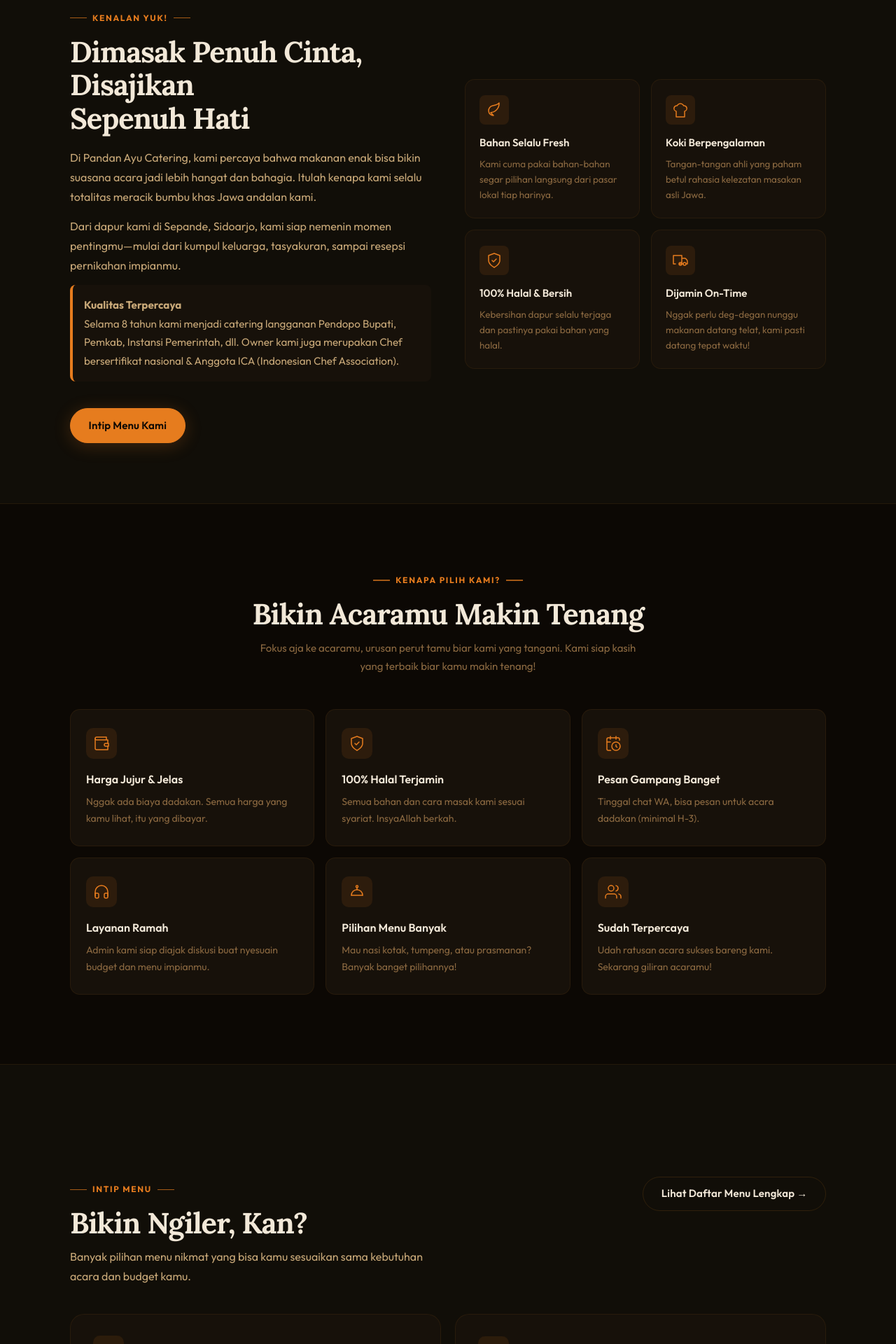
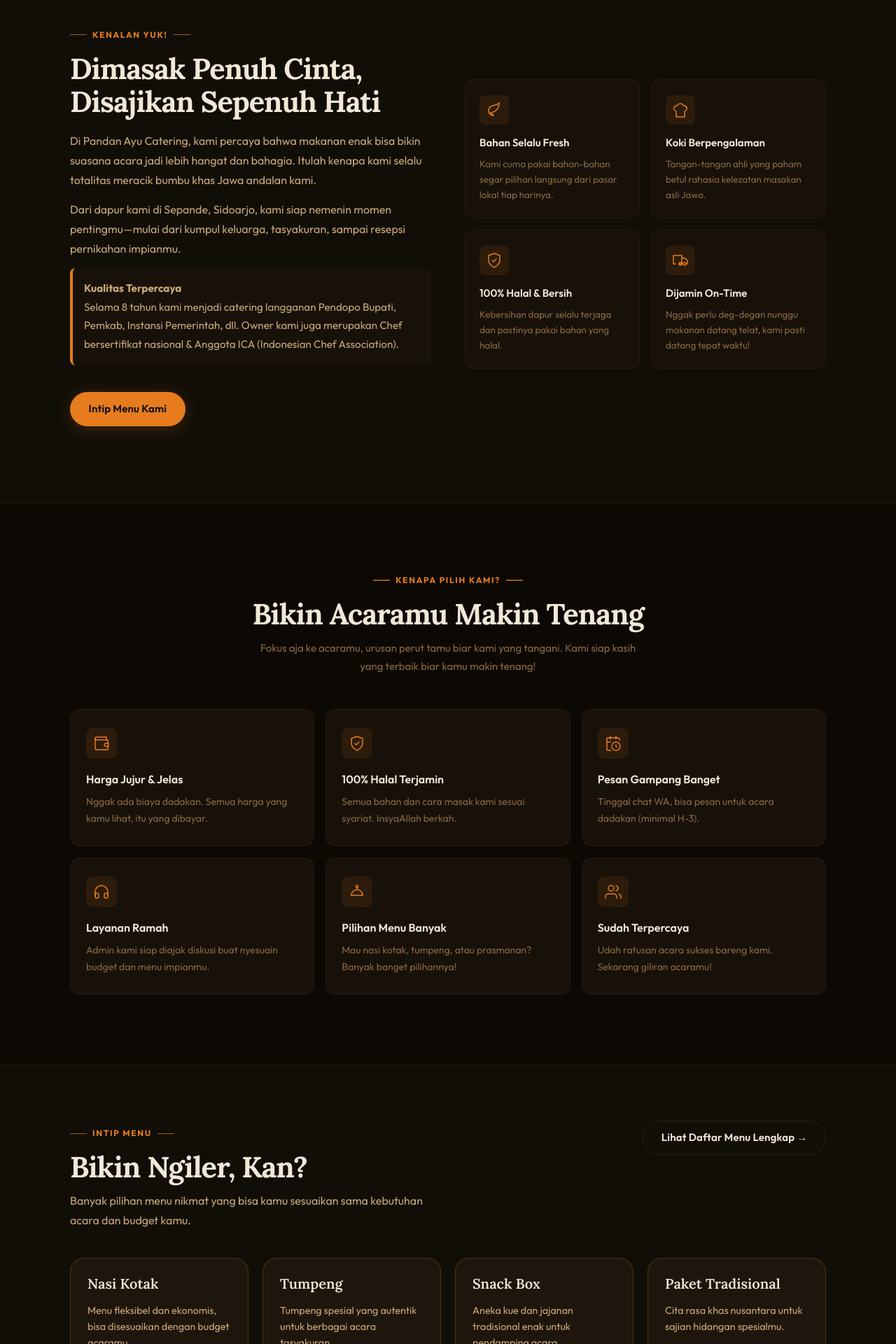
Before and after one commit to F1H444/pandan-ayu-catering-, a Next.js app: page / in a window 1280 px wide. Shown: the part 880-2800 px from the top of the page at 70% size. Built offline with nearby package versions, Linux system fonts and the light colour scheme.

Commit message:
fix foto dan fix animation

```diff
--- a/app/globals.css
+++ b/app/globals.css
@@ -191,20 +191,20 @@ p  { color: var(--c-text-2); line-height: 1.75; }
 }
 
 .reveal {
-  opacity: 0;
-  transform: translateY(22px);
-  transition: opacity .55s var(--ease), transform .55s var(--ease);
+  opacity: 1;
+  transform: translateY(0);
 }
 .reveal.visible { opacity: 1; transform: translateY(0); }
-.reveal-scale { opacity:0; transform:scale(.93); transition: opacity .5s var(--ease), transform .5s var(--ease); }
-.reveal-scale.visible { opacity:1; transform:scale(1); }
+.reveal-scale { opacity: 1; transform: scale(1); }
+.reveal-scale.visible { opacity: 1; transform: scale(1); }
 
-.d1 { transition-delay:  80ms; }
-.d2 { transition-delay: 160ms; }
-.d3 { transition-delay: 240ms; }
-.d4 { transition-delay: 320ms; }
-.d5 { transition-delay: 400ms; }
-.d6 { transition-delay: 480ms; }
+/* Transisi delay dinonaktifkan karena animasi scroll dimatikan */
+.d1 { }
+.d2 { }
+.d3 { }
+.d4 { }
+.d5 { }
+.d6 { }
 
 /* ─── Scrollbar ─── */
 ::-webkit-scrollbar { width: 5px; }
--- a/app/page.tsx
+++ b/app/page.tsx
@@ -290,8 +290,8 @@ function About() {
           {/* Text */}
           <div className="about__text">
             <span className="sec-label reveal">Kenalan Yuk!</span>
-            <h2 id="about-h2" className="reveal d1">
-              Dimasak Penuh Cinta,<br/>Disajikan<br/>Sepenuh Hati
+            <h2 className="about__title reveal d2">
+              Dimasak Penuh Cinta,<br/>Disajikan Sepenuh Hati
             </h2>
             <p className="reveal d2">
               Di Pandan Ayu Catering, kami percaya bahwa makanan enak bisa bikin suasana acara jadi lebih hangat dan bahagia. Itulah kenapa kami selalu totalitas meracik bumbu khas Jawa andalan kami.
@@ -537,16 +537,16 @@ function MenuPreview() {
   const ref = useReveal();
 
   const cats = [
-    {
-      emoji: <svg width="24" height="24" viewBox="0 0 24 24" fill="none" stroke="currentColor" strokeWidth="1.5"><path d="M22 13a10 10 0 0 1-20 0" strokeLinecap="round" strokeLinejoin="round"/><path d="M2 13h20" strokeLinecap="round" strokeLinejoin="round"/><path d="M8 8v-3" strokeLinecap="round" strokeLinejoin="round"/><path d="M12 9V4" strokeLinecap="round" strokeLinejoin="round"/><path d="M16 8v-3" strokeLinecap="round" strokeLinejoin="round"/></svg>,
-      t: 'Olahan Nasi Spesial',
-      d: 'Mulai dari Nasi Uduk gurih sampai Nasi Liwet sedap, semua ada!', n: 10
-    },
-    {
-      emoji: <svg width="24" height="24" viewBox="0 0 24 24" fill="none" stroke="currentColor" strokeWidth="1.5"><path d="M8.5 14.5A2.5 2.5 0 0 0 11 12c0-1.38-.5-2-1-3-1.072-2.143-.224-4.054 2-6 .5 2.5 2 4.9 4 6.5 2 1.6 3 3.5 3 5.5a7 7 0 1 1-14 0c0-1.153.433-2.294 1-3a2.5 2.5 0 0 0 2.5 2.5z" strokeLinecap="round" strokeLinejoin="round"/></svg>,
-      t: 'Sambal Khas Jatim',
-      d: 'Pilihan sambal mantap yang pedasnya bikin nagih banget!', n: 10
-    },
+    { id: 'nasi-kotak', t: 'Nasi Kotak', d: 'Menu fleksibel dan ekonomis, bisa disesuaikan dengan budget acaramu.' },
+    { id: 'tumpeng', t: 'Tumpeng', d: 'Tumpeng spesial yang autentik untuk berbagai acara tasyakuran.' },
+    { id: 'snack-box', t: 'Snack Box', d: 'Aneka kue dan jajanan tradisional enak untuk pendamping acara.' },
+    { id: 'paket-tradisional', t: 'Paket Tradisional', d: 'Cita rasa khas nusantara untuk sajian hidangan spesialmu.' },
+    { id: 'aqiqah', t: 'Aqiqah', d: 'Paket aqiqah praktis, lezat dan disembelih sesuai syariat.' },
+    { id: 'prasmanan', t: 'Prasmanan', d: 'Layanan prasmanan lengkap untuk hajatan rumah & acara kantor.' },
+    { id: 'wedding', t: 'Paket Wedding', d: 'Pilihan katering elegan nan mewah untuk resepsi pernikahan impian.' },
+    { id: 'gubugan', t: 'Gubugan', d: 'Aneka pondokan gubugan sedap yang akan melengkapi acaramu.' },
+    { id: 'nasi-tampah', t: 'Nasi Tampah', d: 'Sajian kebersamaan ala tradisional dalam tampah yang hangat.' },
+    { id: 'simple-box', t: 'Simple Box', d: 'Pilihan boks hemat dan praktis untuk kebutuhan serba cepat.' },
   ];
 
   return (
@@ -567,17 +567,13 @@ function MenuPreview() {
 
         <div className="mpreview__cards">
           {cats.map((c, i) => (
-            <div key={c.t} className={`mpreview__card reveal-scale d${i + 1}`}>
-              <span className="mpreview__cat-emoji" aria-hidden="true">{c.emoji}</span>
-              <div className="mpreview__card-body">
-                <div className="mpreview__count">{c.n} Pilihan</div>
-                <h3>{c.t}</h3>
-                <p>{c.d}</p>
+            <Link href={`/menu#${c.id}`} key={c.id} className={`mpreview__card reveal-scale d${(i % 5) + 1}`}>
+              <h3 style={{ margin: '0 0 1rem 0', fontSize: '1.25rem' }}>{c.t}</h3>
+              <p style={{ fontSize: '.9rem', color: 'var(--c-text-2)', lineHeight: '1.6', margin: 0, flex: 1 }}>{c.d}</p>
+              <div style={{ marginTop: '1.5rem', fontSize: '.875rem', fontWeight: 600, color: 'var(--c-accent)', display: 'flex', alignItems: 'center', gap: '4px' }}>
+                Lihat Brosur <span style={{fontSize: '1rem'}}>→</span>
               </div>
-              <Link href="/menu" className="btn btn-primary mpreview__card-btn" id={`mpreview-btn-${i}`}>
-                Pesan Sekarang
-              </Link>
-            </div>
+            </Link>
           ))}
         </div>
       </div>
@@ -609,40 +605,38 @@ function MenuPreview() {
           display: grid;
           grid-template-columns: 1fr;
           gap: 1.25rem;
+          width: 100%;
         }
         @media (min-width: 640px) {
-          .mpreview__cards { grid-template-columns: 1fr 1fr; }
+          .mpreview__cards { grid-template-columns: repeat(2, 1fr); }
+        }
+        @media (min-width: 1024px) {
+          .mpreview__cards { grid-template-columns: repeat(4, 1fr); }
         }
 
-        .mpreview__card {
-          background: var(--c-bg-2);
-          border: 1px solid var(--c-border);
+        :global(.mpreview__card) {
+          background: #1e160c;
+          border: 1px solid rgba(160, 100, 30, 0.35);
           border-radius: var(--r-xl);
-          padding: 2rem;
+          padding: 1.5rem;
           display: flex;
           flex-direction: column;
-          gap: 1.25rem;
-          transition: border-color var(--dur-base), transform var(--dur-base), box-shadow var(--dur-base);
+          text-decoration: none;
+          transition: border-color var(--dur-base), transform var(--dur-base), box-shadow var(--dur-base), background var(--dur-base);
         }
-        .mpreview__card:hover {
+        :global(.mpreview__card:hover) {
           border-color: var(--c-orange-5);
           transform: translateY(-5px);
-          box-shadow: var(--sh-acc);
+          box-shadow: 0 12px 32px rgba(230,124,30,0.15);
+          background: #251b10;
         }
 
-        .mpreview__cat-emoji {
-          display: flex;
-          align-items: center;
-          justify-content: center;
-          width: 44px;
-          height: 44px;
-          border-radius: 10px;
-          background: rgba(230, 124, 30, 0.1);
+        :global(.mpreview__card h3) {
+          transition: color var(--dur-fast);
+        }
+        :global(.mpreview__card:hover h3) {
           color: var(--c-accent);
-          flex-shrink: 0;
-          animation: float 3s ease-in-out infinite;
         }
-        .mpreview__card:nth-child(2) .mpreview__cat-emoji { animation-delay: 1s; }
 
         .mpreview__card-body { flex: 1; }
         .mpreview__count {
```
Also changed, not shown: app/menu/page.tsx (+27 -7 lines).
